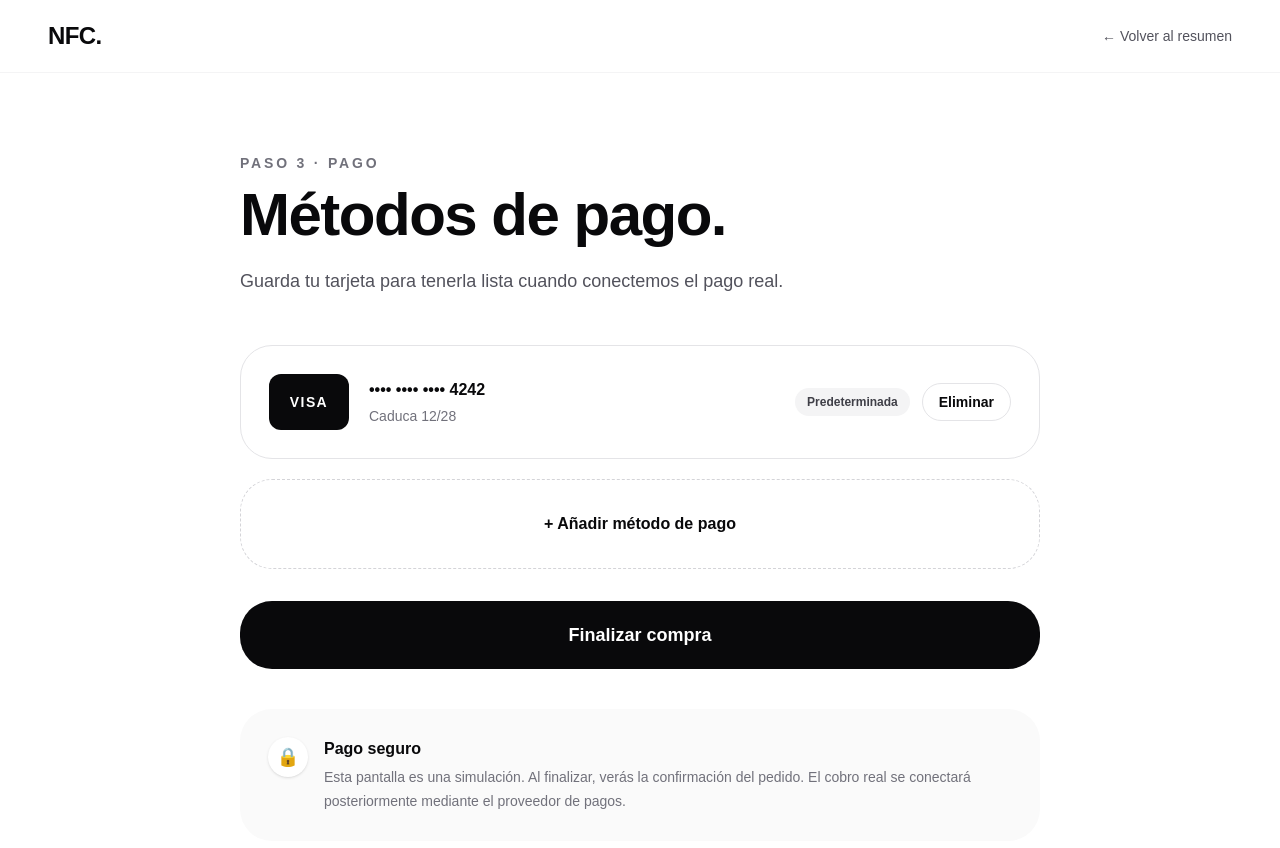
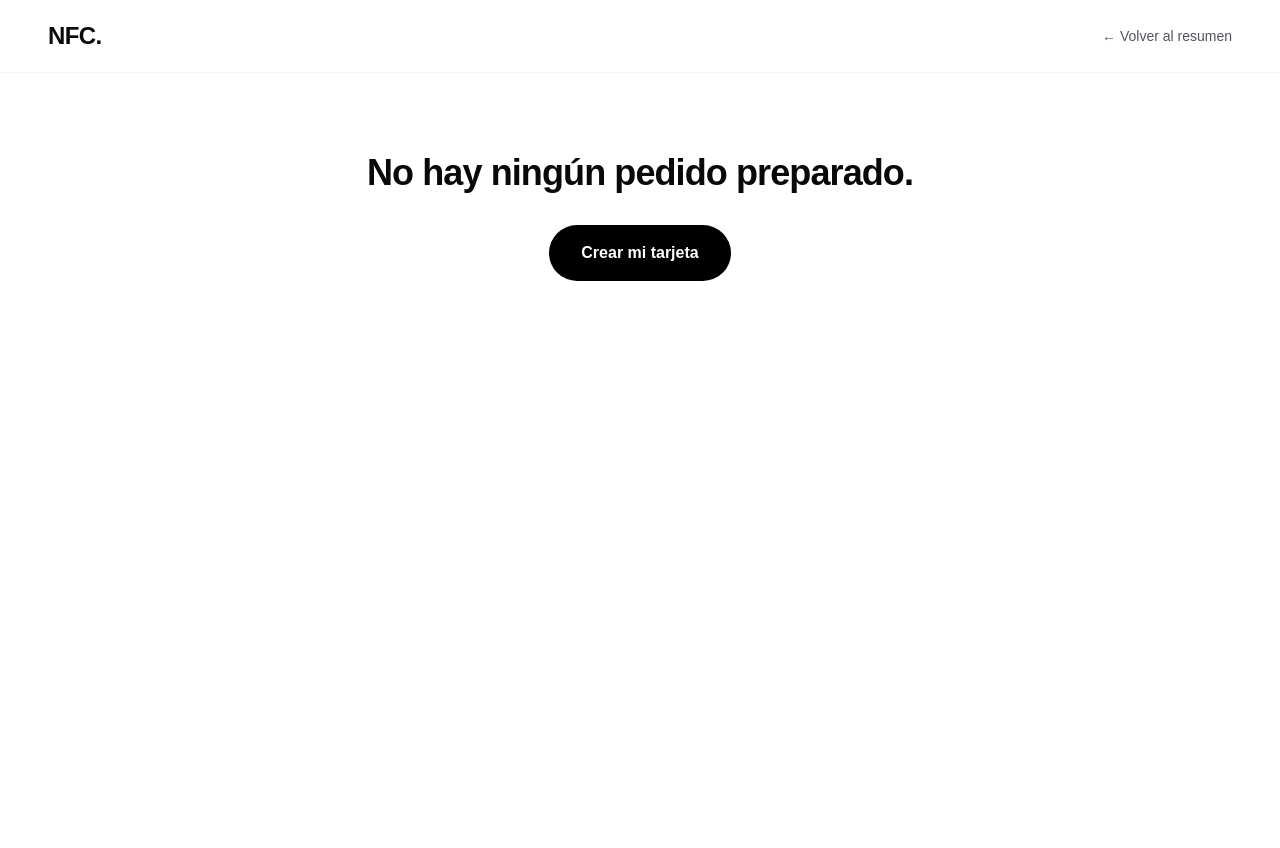
Before and after one commit to martinabenitezriera/nfc-store, a Next.js app: page /pago in a window 1280 px wide. Shown: the top 848 px of the page. After the commit the page ends 800 px from the top, so only its background shows below. Built offline with nearby package versions, Linux system fonts and the light colour scheme.

Commit message:
feat: mejorar métodos de pago

```diff
--- a/app/pago/page.tsx
+++ b/app/pago/page.tsx
@@ -1,57 +1,71 @@
 "use client";
 
-import { useState } from "react";
+import { useEffect, useState } from "react";
 import Link from "next/link";
 
-type PaymentMethod = {
-  id: string;
-  brand: string;
-  last4: string;
-  expiry: string;
+type OrderData = {
+  businessName: string;
+  linkType: string;
+  url: string;
+  quantity: number;
+  cardColor?: string;
+  cardStyle?: string;
 };
 
+const PRICE = 29.9;
+
+const paymentOptions = [
+  {
+    id: "card",
+    label: "Tarjeta bancaria",
+    description: "Visa, Mastercard o similar",
+    icon: "💳",
+  },
+  {
+    id: "paypal",
+    label: "PayPal",
+    description: "Paga con tu cuenta de PayPal",
+    icon: "P",
+  },
+  {
+    id: "apple",
+    label: "Apple Pay",
+    description: "Paga rápidamente con Apple Pay",
+    icon: "",
+  },
+];
+
 export default function PagoPage() {
-  const [methods, setMethods] = useState<PaymentMethod[]>([
-    {
-      id: "card-1",
-      brand: "VISA",
-      last4: "4242",
-      expiry: "12/28",
-    },
-  ]);
-  const [defaultId, setDefaultId] = useState("card-1");
-  const [showForm, setShowForm] = useState(false);
-  const [cardNumber, setCardNumber] = useState("");
-  const [expiry, setExpiry] = useState("");
+  const [order, setOrder] = useState<OrderData | null>(null);
+  const [selectedPayment, setSelectedPayment] = useState("card");
   const [purchaseComplete, setPurchaseComplete] = useState(false);
 
-  const addCard = () => {
-    const digits = cardNumber.replace(/\D/g, "");
-    if (digits.length < 4) return;
+  useEffect(() => {
+    const saved = window.localStorage.getItem("nfc-order");
 
-    const id = `card-${Date.now()}`;
-    const newCard: PaymentMethod = {
-      id,
-      brand: "VISA",
-      last4: digits.slice(-4),
-      expiry: expiry || "12/28",
-    };
+    if (saved) {
+      try {
+        setOrder(JSON.parse(saved));
+      } catch {
+        setOrder(null);
+      }
+    }
+  }, []);
 
-    setMethods((current) => [...current, newCard]);
-    setDefaultId(id);
-    setCardNumber("");
-    setExpiry("");
-    setShowForm(false);
-  };
+  const total = order ? order.quantity * PRICE : 0;
 
-  const removeCard = (id: string) => {
-    setMethods((current) => {
-      const next = current.filter((method) => method.id !== id);
-      if (defaultId === id && next.length > 0) {
-        setDefaultId(next[0].id);
+  const completePurchase = () => {
+    const savedOrder = window.localStorage.getItem("nfc-order");
+
+    if (savedOrder) {
+      window.localStorage.setItem("nfc-order-complete", savedOrder);
+      window.localStorage.setItem(
+        "nfc-tracking-start",
+        new Date().toISOString()
+      );
     }
-      return next;
-    });
+
+    setPurchaseComplete(true);
   };
 
   if (purchaseComplete) {
@@ -74,12 +88,15 @@ export default function PagoPage() {
             <div className="flex h-16 w-16 items-center justify-center rounded-full bg-white text-2xl text-black">
               ✓
             </div>
+
             <p className="mt-8 text-sm font-semibold uppercase tracking-[0.2em] text-zinc-400">
               Pedido preparado
             </p>
+
             <h1 className="mt-4 text-4xl font-black tracking-tight md:text-6xl">
               Tu tarjeta está lista.
             </h1>
+
             <p className="mt-5 max-w-2xl text-lg leading-8 text-zinc-300">
               Hemos preparado tu compra. El cobro real se activará cuando
               conectemos el proveedor de pagos.
@@ -93,11 +110,15 @@ export default function PagoPage() {
                   </p>
                   <h2 className="mt-3 text-xl font-bold">Tu tarjeta NFC</h2>
                   <p className="mt-1 text-sm text-zinc-400">
-                    Personalizada · 1 unidad
+                    Personalizada · {order?.quantity ?? 1} unidad
+                    {(order?.quantity ?? 1) !== 1 ? "es" : ""}
                   </p>
                 </div>
+
                 <div className="sm:text-right">
-                  <p className="text-2xl font-black">29,90 €</p>
+                  <p className="text-2xl font-black">
+                    {total.toFixed(2).replace(".", ",")} €
+                  </p>
                   <p className="mt-2 inline-flex rounded-full bg-white/10 px-3 py-1.5 text-xs font-semibold text-zinc-300">
                     Pago pendiente de conexión
                   </p>
@@ -141,6 +162,7 @@ export default function PagoPage() {
     );
   }
 
+  if (!order) {
     return (
       <main className="min-h-screen bg-white text-zinc-950">
         <nav className="flex items-center justify-between border-b border-zinc-100 px-6 py-5 md:px-12">
@@ -155,129 +177,104 @@ export default function PagoPage() {
           </Link>
         </nav>
 
-      <section className="mx-auto max-w-4xl px-6 py-12 md:px-12 md:py-20">
+        <section className="mx-auto max-w-3xl px-6 py-20 text-center">
+          <h1 className="text-4xl font-black tracking-tight">
+            No hay ningún pedido preparado.
+          </h1>
+          <Link
+            href="/personalizar"
+            className="mt-8 inline-block rounded-full bg-black px-8 py-4 font-semibold text-white"
+          >
+            Crear mi tarjeta
+          </Link>
+        </section>
+      </main>
+    );
+  }
+
+  return (
+    <main className="min-h-screen bg-white text-zinc-950">
+      <nav className="flex items-center justify-between border-b border-zinc-100 px-6 py-5 md:px-12">
+        <Link href="/" className="text-2xl font-black tracking-tight">
+          NFC.
+        </Link>
+        <Link
+          href="/resumen"
+          className="text-sm font-medium text-zinc-600 transition hover:text-black"
+        >
+          ← Volver al resumen
+        </Link>
+      </nav>
+
+      <section className="mx-auto max-w-5xl px-6 py-12 md:px-12 md:py-20">
+        <div className="grid gap-10 md:grid-cols-[1.1fr_0.9fr]">
+          <div>
             <p className="mb-3 text-sm font-semibold uppercase tracking-[0.2em] text-zinc-500">
               Paso 3 · Pago
             </p>
+
             <h1 className="text-4xl font-black tracking-tight md:text-6xl">
-          Métodos de pago.
+              ¿Cómo quieres pagar?
             </h1>
+
             <p className="mt-5 max-w-2xl text-lg leading-8 text-zinc-600">
-          Guarda tu tarjeta para tenerla lista cuando conectemos el pago real.
+              Elige tu método de pago. Por ahora, esta pantalla es una
+              simulación.
             </p>
 
-        <div className="mt-12 space-y-5">
-          {methods.map((method) => (
+            <div className="mt-10 space-y-4">
+              {paymentOptions.map((option) => {
+                const selected = selectedPayment === option.id;
+
+                return (
+                  <button
+                    key={option.id}
+                    type="button"
+                    onClick={() => setSelectedPayment(option.id)}
+                    className={`flex w-full items-center gap-5 rounded-[1.75rem] border p-5 text-left transition-all duration-200 md:p-6 ${
+                      selected
+                        ? "border-zinc-950 bg-zinc-950 text-white shadow-xl"
+                        : "border-zinc-200 bg-white hover:border-zinc-400 hover:bg-zinc-50"
+                    }`}
+                  >
                     <div
-              key={method.id}
-              className="rounded-[2rem] border border-zinc-200 p-6 transition hover:border-zinc-300 md:p-7"
+                      className={`flex h-14 w-14 shrink-0 items-center justify-center rounded-2xl text-xl font-black ${
+                        selected
+                          ? "bg-white text-black"
+                          : "bg-zinc-100 text-zinc-950"
+                      }`}
                     >
-              <div className="flex flex-col gap-6 sm:flex-row sm:items-center sm:justify-between">
-                <div className="flex items-center gap-5">
-                  <div className="flex h-14 w-20 items-center justify-center rounded-xl bg-zinc-950 text-sm font-black tracking-widest text-white">
-                    {method.brand}
+                      {option.icon}
                     </div>
-                  <div>
-                    <p className="font-bold">•••• •••• •••• {method.last4}</p>
-                    <p className="mt-1 text-sm text-zinc-500">
-                      Caduca {method.expiry}
+
+                    <div className="flex-1">
+                      <p className="font-bold">{option.label}</p>
+                      <p
+                        className={`mt-1 text-sm ${
+                          selected ? "text-zinc-300" : "text-zinc-500"
+                        }`}
+                      >
+                        {option.description}
                       </p>
                     </div>
+
+                    <div
+                      className={`flex h-6 w-6 items-center justify-center rounded-full border ${
+                        selected
+                          ? "border-white bg-white text-black"
+                          : "border-zinc-300"
+                      }`}
+                    >
+                      {selected && (
+                        <span className="text-xs font-black">✓</span>
+                      )}
+                    </div>
+                  </button>
+                );
+              })}
             </div>
 
-                <div className="flex items-center gap-3">
-                  {defaultId === method.id && (
-                    <span className="rounded-full bg-zinc-100 px-3 py-1.5 text-xs font-semibold text-zinc-700">
-                      Predeterminada
-                    </span>
-                  )}
-                  <button
-                    type="button"
-                    onClick={() => removeCard(method.id)}
-                    className="rounded-full border border-zinc-200 px-4 py-2 text-sm font-semibold transition hover:border-red-200 hover:text-red-600"
-                  >
-                    Eliminar
-                  </button>
-                </div>
-              </div>
-
-              {defaultId !== method.id && (
-                <button
-                  type="button"
-                  onClick={() => setDefaultId(method.id)}
-                  className="mt-5 text-sm font-semibold underline underline-offset-4"
-                >
-                  Usar como predeterminada
-                </button>
-              )}
-            </div>
-          ))}
-
-          {showForm ? (
-            <div className="rounded-[2rem] bg-zinc-950 p-7 text-white shadow-2xl md:p-9">
-              <p className="text-sm font-semibold uppercase tracking-[0.18em] text-zinc-400">
-                Nueva tarjeta
-              </p>
-              <div className="mt-6 grid gap-4 sm:grid-cols-[1fr_160px]">
-                <input
-                  value={cardNumber}
-                  onChange={(event) => setCardNumber(event.target.value)}
-                  placeholder="Número de tarjeta"
-                  inputMode="numeric"
-                  className="rounded-2xl border border-white/15 bg-white/10 px-5 py-4 outline-none placeholder:text-zinc-500 focus:border-white/40"
-                />
-                <input
-                  value={expiry}
-                  onChange={(event) => setExpiry(event.target.value)}
-                  placeholder="MM/AA"
-                  className="rounded-2xl border border-white/15 bg-white/10 px-5 py-4 outline-none placeholder:text-zinc-500 focus:border-white/40"
-                />
-              </div>
-              <div className="mt-5 flex flex-col gap-3 sm:flex-row">
-                <button
-                  type="button"
-                  onClick={addCard}
-                  className="rounded-full bg-white px-7 py-3.5 font-semibold text-black transition hover:scale-[1.01]"
-                >
-                  Guardar tarjeta
-                </button>
-                <button
-                  type="button"
-                  onClick={() => setShowForm(false)}
-                  className="rounded-full border border-white/15 px-7 py-3.5 font-semibold text-white transition hover:bg-white/10"
-                >
-                  Cancelar
-                </button>
-              </div>
-            </div>
-          ) : (
-            <button
-              type="button"
-              onClick={() => setShowForm(true)}
-              className="flex w-full items-center justify-center rounded-[2rem] border border-dashed border-zinc-300 px-6 py-8 font-semibold transition hover:border-zinc-500 hover:bg-zinc-50"
-            >
-              + Añadir método de pago
-            </button>
-          )}
-        </div>
-
-        <button
-          type="button"
-          onClick={() => {
-            const savedOrder = window.localStorage.getItem("nfc-order");
-            if (savedOrder) {
-              window.localStorage.setItem("nfc-order-complete", savedOrder);
-    window.localStorage.setItem("nfc-tracking-start", new Date().toISOString());
-            }
-            setPurchaseComplete(true);
-          }}
-          disabled={methods.length === 0}
-          className="mt-8 w-full rounded-[2rem] bg-zinc-950 px-7 py-5 text-lg font-bold text-white transition hover:scale-[1.01] disabled:cursor-not-allowed disabled:bg-zinc-200 disabled:text-zinc-400"
-        >
-          Finalizar compra
-        </button>
-
-        <div className="mt-10 rounded-[2rem] bg-zinc-50 p-6 md:p-7">
+            <div className="mt-7 rounded-[1.75rem] bg-zinc-50 p-6">
               <div className="flex gap-4">
                 <div className="flex h-10 w-10 shrink-0 items-center justify-center rounded-full bg-white text-lg shadow-sm">
                   🔒
@@ -285,12 +282,66 @@ export default function PagoPage() {
                 <div>
                   <p className="font-bold">Pago seguro</p>
                   <p className="mt-1 text-sm leading-6 text-zinc-500">
-                Esta pantalla es una simulación. Al finalizar, verás la confirmación
-                del pedido. El cobro real se conectará posteriormente mediante
-                el proveedor de pagos.
+                    El pago real se conectará más adelante. Ningún cobro se
+                    realizará durante esta simulación.
                   </p>
                 </div>
               </div>
+            </div>
+
+            <button
+              type="button"
+              onClick={completePurchase}
+              className="mt-7 w-full rounded-[1.75rem] bg-zinc-950 px-7 py-5 text-lg font-bold text-white transition hover:scale-[1.01] hover:bg-zinc-800"
+            >
+              Finalizar compra · {total.toFixed(2).replace(".", ",")} €
+            </button>
+          </div>
+
+          <aside className="h-fit rounded-[2rem] bg-zinc-950 p-7 text-white shadow-2xl md:sticky md:top-8 md:p-9">
+            <p className="text-sm text-zinc-400">Tu pedido</p>
+
+            <div className="mt-7 rounded-[1.5rem] border border-white/10 bg-white/5 p-5">
+              <div className="flex items-center justify-between gap-4">
+                <div>
+                  <p className="font-bold">
+                    {order.businessName || "Tu negocio"}
+                  </p>
+                  <p className="mt-1 text-sm text-zinc-400">
+                    Tarjeta NFC personalizada
+                  </p>
+                </div>
+                <span className="rounded-full bg-white/10 px-3 py-1.5 text-xs font-semibold">
+                  ×{order.quantity}
+                </span>
+              </div>
+            </div>
+
+            <div className="mt-7 space-y-4 border-b border-white/10 pb-7">
+              <div className="flex justify-between gap-4 text-sm">
+                <span className="text-zinc-400">Tarjetas</span>
+                <span>{total.toFixed(2).replace(".", ",")} €</span>
+              </div>
+              <div className="flex justify-between gap-4 text-sm">
+                <span className="text-zinc-400">Envío</span>
+                <span>Calculado al finalizar</span>
+              </div>
+            </div>
+
+            <div className="mt-7 flex items-end justify-between gap-4">
+              <span className="text-zinc-400">Total</span>
+              <span className="text-4xl font-black">
+                {total.toFixed(2).replace(".", ",")} €
+              </span>
+            </div>
+
+            <Link
+              href="/resumen"
+              className="mt-7 block text-center text-sm font-semibold text-zinc-400 transition hover:text-white"
+            >
+              ← Editar pedido
+            </Link>
+          </aside>
         </div>
       </section>
     </main>
```
Lines whose indentation alone changed are shown as unchanged.
